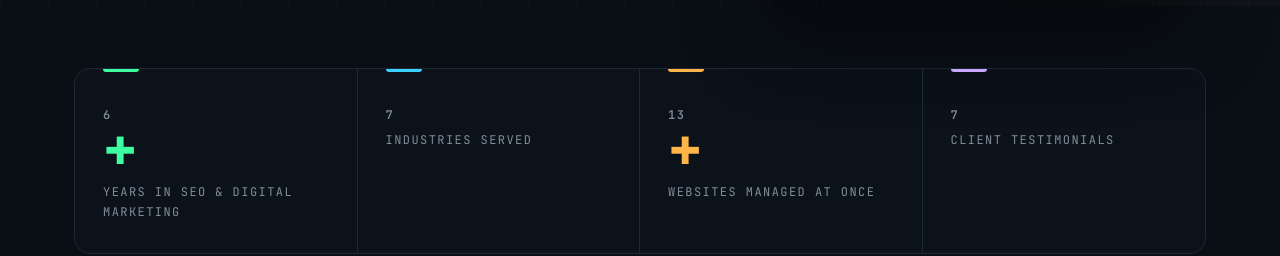
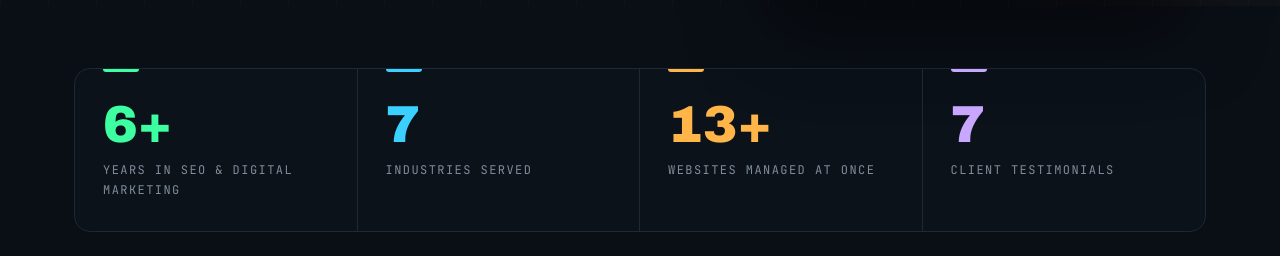
Before and after one commit to bryankennedy-castro/bryankennedy-castro.github.io, a plain HTML site: page index.html in a window 1280 px wide. Shown: the part 794-1050 px from the top of the page. Drawn offline with Linux system fonts and the light colour scheme.

Commit message:
Fix stat number styling
Co-Authored-By: Claude Opus 5.5 <noreply@anthropic.com>
Claude-Session: https://claude.ai/code/session_01V4khCKS2m5QrdVkpaBK6Fd

```diff
--- a/index.html
+++ b/index.html
@@ -128,10 +128,10 @@ h3{font-size:22px;font-weight:700;font-stretch:110%;line-height:1.2}
 .stat{padding:30px 28px;border-right:1px solid var(--line);position:relative}
 .stat:last-child{border-right:0}
 .stat b{display:block;font-size:52px;font-weight:900;font-stretch:125%;line-height:1}
-.stat span{font-family:var(--mono);font-size:12px;letter-spacing:.12em;text-transform:uppercase;color:var(--muted);display:block;margin-top:10px}
+.stat>span{font-family:var(--mono);font-size:12px;letter-spacing:.12em;text-transform:uppercase;color:var(--muted);display:block;margin-top:10px}
 .stat::after{content:"";position:absolute;left:28px;top:0;width:36px;height:3px;border-radius:0 0 3px 3px;background:currentColor}
 .stat.g{color:var(--green)}.stat.c{color:var(--cyan)}.stat.a{color:var(--amber)}.stat.w{color:#C9A7FF}
-.stat span{color:var(--muted)}
+.stat>span{color:var(--muted)}
 
 /* about */
 .about{display:grid;grid-template-columns:1.25fr .75fr;gap:40px;align-items:start}
```
